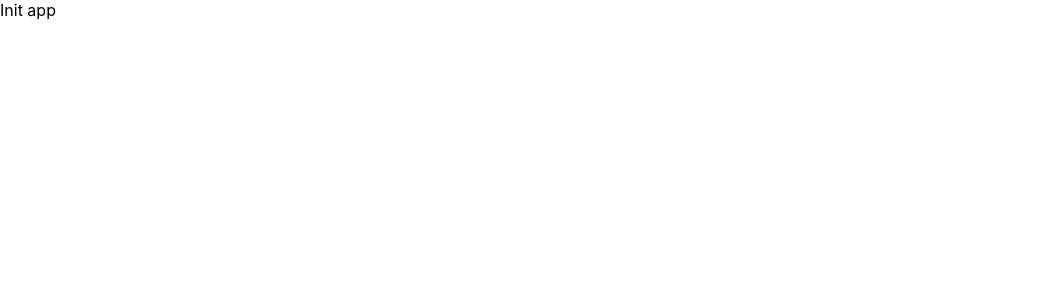
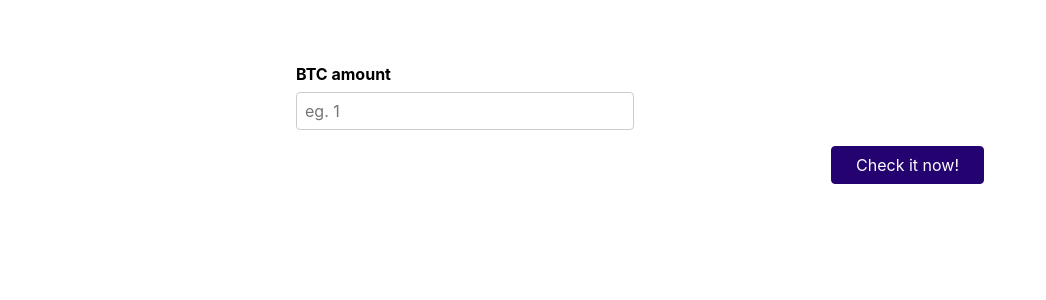
Before and after one commit to dirdakas/crypto-currency-reactjs, a React (Create React App) app: page / in a window 1280 px wide. Shown: the top 300 px of the page, without its empty margins (0-1046 px from the left). Built offline with nearby package versions, Linux system fonts and the light colour scheme.

Commit message:
feat: added initial submit amount component

```diff
--- a/src/App.js
+++ b/src/App.js
@@ -1,7 +1,9 @@
+import FormBTC from './components/FormBTC';
+
 function App() {
   return (
-    <div className="App">
-      Init app
+    <div className="app">
+      <FormBTC></FormBTC>
     </div>
   );
 }
--- /dev/null
+++ b/src/components/FormBTC.js
@@ -0,0 +1,52 @@
+import { useState } from 'react';
+import './FormBTC.css';
+
+
+const  FormBTC = () => {
+  const [enteredAmount, setEnteredAmount] = useState('');
+  const [enteredAmountTouched, setEnteredAmountTouched] = useState(false);
+
+  const enteredAmountIsValid = enteredAmount.trim() !== '';
+  const amountInputIsInvalid = !enteredAmountIsValid && enteredAmountTouched;
+  const amountInputClasses = amountInputIsInvalid ? 'form-control invalid' : 'form-control';
+
+  const amountInputChangeHandler = event => {
+    setEnteredAmount(event.target.value);
+  }
+
+  const amountInputBlurHandler = event => {
+    setEnteredAmountTouched(true);
+  }
+
+  const formSubmissionHandler = event => {
+    event.preventDefault();
+
+    setEnteredAmountTouched(true);
+
+    if (!enteredAmountIsValid) {
+      return;
+    }
+
+    console.log('shoot get from API request. Current amount: ' + enteredAmount);
+    alert('Form was submitted: ' + enteredAmount);
+  }
+
+  return <form onSubmit={formSubmissionHandler}>
+    <div className={amountInputClasses}>
+      <label htmlFor='btcInput'>BTC amount</label>
+      <input
+        type='text'
+        id='btcInput'
+        placeholder='eg. 1'
+        value={enteredAmount}
+        onBlur={amountInputBlurHandler}
+        onChange={amountInputChangeHandler} />
+      {amountInputIsInvalid && <p className='error-text'>Amount should not be empty</p>}
+    </div>
+    <div className='form-actions'>
+      <button>Check it now!</button>
+    </div>
+  </form>
+}
+
+export default FormBTC;
--- a/src/index.css
+++ b/src/index.css
@@ -1,10 +1,99 @@
 body {
-  margin: 0;
   font-family: -apple-system, BlinkMacSystemFont, 'Segoe UI', 'Roboto', 'Oxygen',
     'Ubuntu', 'Cantarell', 'Fira Sans', 'Droid Sans', 'Helvetica Neue',
     sans-serif;
   -webkit-font-smoothing: antialiased;
   -moz-osx-font-smoothing: grayscale;
+
+  margin: 0;
+}
+
+.app {
+  width: 90%;
+  max-width: 43rem;
+  padding: 1rem;
+  border-radius: 12px;
+  background-color: white;
+  margin: 3rem auto;
+}
+
+.form-control {
+  margin-bottom: 1rem;
+}
+
+.form-control input,
+.form-control label {
+  display: block;
+}
+
+.form-control label {
+  font-weight: bold;
+  margin-bottom: 0.5rem;
+}
+
+.form-control input,
+.form-control select {
+  font: inherit;
+  padding: 0.5rem;
+  border-radius: 4px;
+  border: 1px solid #ccc;
+  width: 20rem;
+  max-width: 100%;
+}
+
+.form-control input:focus {
+  outline: none;
+  border-color: #240370;
+  background-color: #e0d4fd;
+}
+
+.control-group {
+  display: flex;
+  column-gap: 1rem;
+  flex-wrap: wrap;
+}
+
+.control-group .form-control {
+  min-width: 15rem;
+  flex: 1;
+}
+
+button {
+  font: inherit;
+  background-color: #240370;
+  color: white;
+  border: 1px solid #240370;
+  padding: 0.5rem 1.5rem;
+  border-radius: 4px;
+  cursor: pointer;
+}
+
+button:hover,
+button:active {
+  background-color: #33059e;
+  border-color: #33059e;
+}
+
+.form-actions {
+  text-align: right;
+}
+
+.form-actions button {
+  margin-left: 1rem;
+}
+
+.invalid input {
+  border: 1px solid #b40e0e;
+  background-color: #fddddd;
+}
+
+.invalid input:focus {
+  border-color: #ff8800;
+  background-color: #fbe8d2;
+}
+
+.error-text {
+  color: #b40e0e;
 }
 
 code {
```
Also changed, not shown: src/components/FormBTC.css (added).
